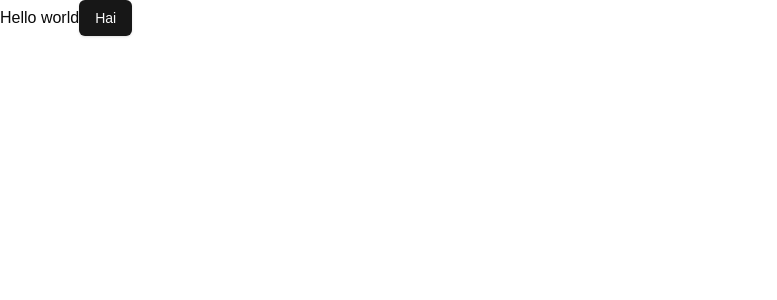
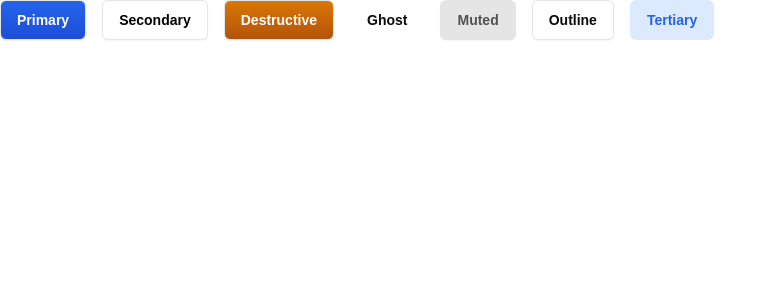
Before and after one commit to ifaamrillah/jira-clone, a Next.js app: page / in a window 1280 px wide. Shown: the top 300 px of the page, without its empty margins (0-777 px from the left). Built offline with nearby package versions, Linux system fonts and the light colour scheme.

Commit message:
feat: modify shadcn button

```diff
--- a/src/app/page.tsx
+++ b/src/app/page.tsx
@@ -2,9 +2,14 @@
 
 export default function Home() {
   return (
-    <main>
-      Hello world
-      <Button>Hai</Button>
+    <main className="flex gap-4">
+      <Button variant="primary">Primary</Button>
+      <Button variant="secondary">Secondary</Button>
+      <Button variant="destructive">Destructive</Button>
+      <Button variant="ghost">Ghost</Button>
+      <Button variant="muted">Muted</Button>
+      <Button variant="outline">Outline</Button>
+      <Button variant="tertiary">Tertiary</Button>
     </main>
   );
 }
--- a/src/components/ui/button.tsx
+++ b/src/components/ui/button.tsx
@@ -1,57 +1,60 @@
-import * as React from "react"
-import { Slot } from "@radix-ui/react-slot"
-import { cva, type VariantProps } from "class-variance-authority"
+import * as React from "react";
+import { Slot } from "@radix-ui/react-slot";
+import { cva, type VariantProps } from "class-variance-authority";
 
-import { cn } from "@/lib/utils"
+import { cn } from "@/lib/utils";
 
 const buttonVariants = cva(
-  "inline-flex items-center justify-center whitespace-nowrap rounded-md text-sm font-medium transition-colors focus-visible:outline-none focus-visible:ring-1 focus-visible:ring-ring disabled:pointer-events-none disabled:opacity-50",
+  "inline-flex items-center justify-center whitespace-nowrap rounded-md text-sm font-semibold transition-colors focus-visible:outline-none focus-visible:ring-1 focus-visible:ring-ring disabled:pointer-events-none disabled:bg-neutral-100 disabled:from-neutral-100 disabled:to-neutral-100 disabled:text-neutral-300 border border-neutral-200 shadow-sm",
   {
     variants: {
       variant: {
-        default:
-          "bg-primary text-primary-foreground shadow hover:bg-primary/90",
+        primary:
+          "bg-gradient-to-b from-blue-600 to-blue-700 text-primary-foreground hover:from-blue-700 hover:to-blue-700",
         destructive:
-          "bg-destructive text-destructive-foreground shadow-sm hover:bg-destructive/90",
+          "bg-gradient-to-b from-amber-600 to-amber-700 text-destructive-foreground hover:from-amber-700 hover:to-amber-700",
         outline:
           "border border-input bg-background shadow-sm hover:bg-accent hover:text-accent-foreground",
-        secondary:
-          "bg-secondary text-secondary-foreground shadow-sm hover:bg-secondary/80",
-        ghost: "hover:bg-accent hover:text-accent-foreground",
-        link: "text-primary underline-offset-4 hover:underline",
+        secondary: "bg-white text-black hover:bg-neutral-100",
+        ghost:
+          "border-transparent shadow-none hover:bg-accent hover:text-accent-foreground",
+        muted: "bg-neutral-200 text-neutral-600 hover:bg-neutral-200/80",
+        tertiary:
+          "bg-blue-100 text-blue-600 border-transparent hover:bg-blue-200 shadow-none",
       },
       size: {
-        default: "h-9 px-4 py-2",
-        sm: "h-8 rounded-md px-3 text-xs",
-        lg: "h-10 rounded-md px-8",
-        icon: "h-9 w-9",
+        default: "h-10 px-4 py-2",
+        sm: "h-8 rounded-md px-3",
+        xs: "h-7 rounded-md px-2 text-xs",
+        lg: "h-12 rounded-md px-8",
+        icon: "h-8 w-8",
       },
     },
     defaultVariants: {
-      variant: "default",
+      variant: "primary",
       size: "default",
     },
   }
-)
+);
 
 export interface ButtonProps
   extends React.ButtonHTMLAttributes<HTMLButtonElement>,
     VariantProps<typeof buttonVariants> {
-  asChild?: boolean
+  asChild?: boolean;
 }
 
 const Button = React.forwardRef<HTMLButtonElement, ButtonProps>(
   ({ className, variant, size, asChild = false, ...props }, ref) => {
-    const Comp = asChild ? Slot : "button"
+    const Comp = asChild ? Slot : "button";
     return (
       <Comp
         className={cn(buttonVariants({ variant, size, className }))}
         ref={ref}
         {...props}
       />
-    )
+    );
   }
-)
-Button.displayName = "Button"
+);
+Button.displayName = "Button";
 
-export { Button, buttonVariants }
+export { Button, buttonVariants };
```
